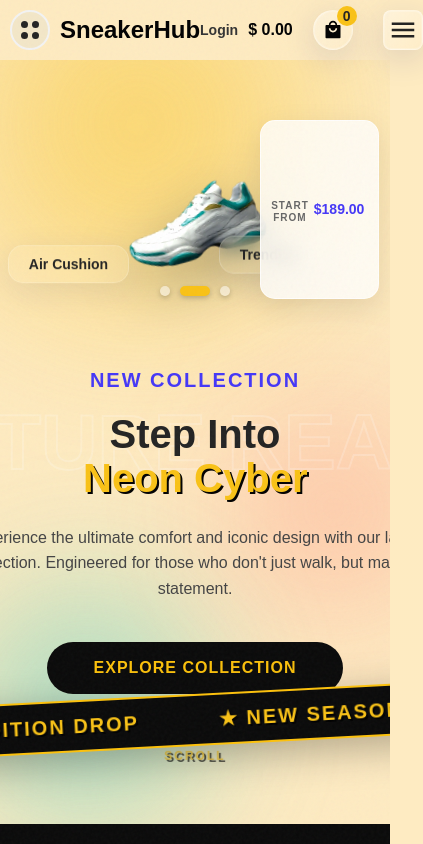
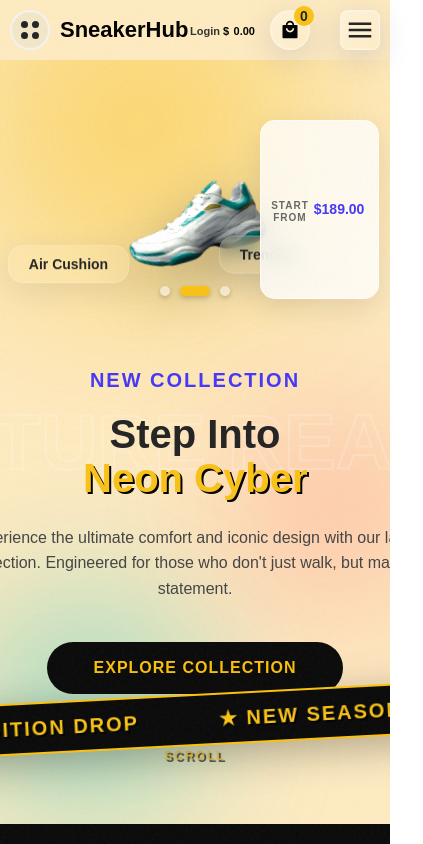
Before and after one commit to Rexbiswas/sneakerhead, a React (Vite) app: page / in a window 390 px wide. Shown: the top 844 px of the page, 423 px wide, since content can reach past the window. Built offline with nearby package versions, Linux system fonts and the light colour scheme; no server answers.

Commit message:
add responsive

```diff
--- a/src/responsive.css
+++ b/src/responsive.css
@@ -43,6 +43,38 @@
     .nav-links ul li a {
         display: block;
         padding: 10px;
+    }
+
+    .logo-text h1 {
+        font-size: 22px;
+    }
+
+    .nav-component-pay {
+        margin-right: 8px;
+    }
+
+    .nav-component-pay a {
+        font-size: 13px !important;
+        margin-right: 5px !important;
+    }
+
+    .nav-component-pay span {
+        font-size: 13px;
+    }
+}
+
+@media (max-width: 480px) {
+    .nav-component-pay {
+        margin-right: 5px;
+    }
+
+    .nav-component-pay a {
+        font-size: 11px !important;
+        margin-right: 3px !important;
+    }
+
+    .nav-component-pay span {
+        font-size: 11px;
     }
 }
 
```
